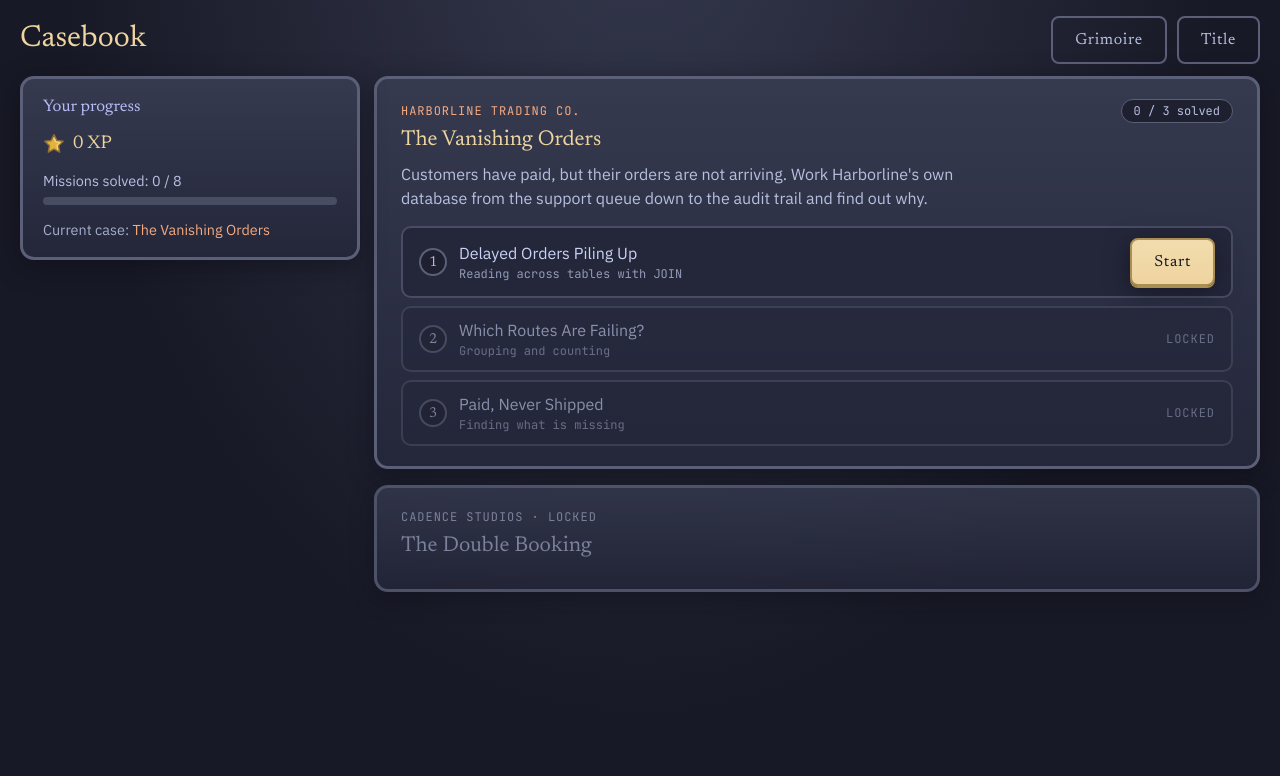
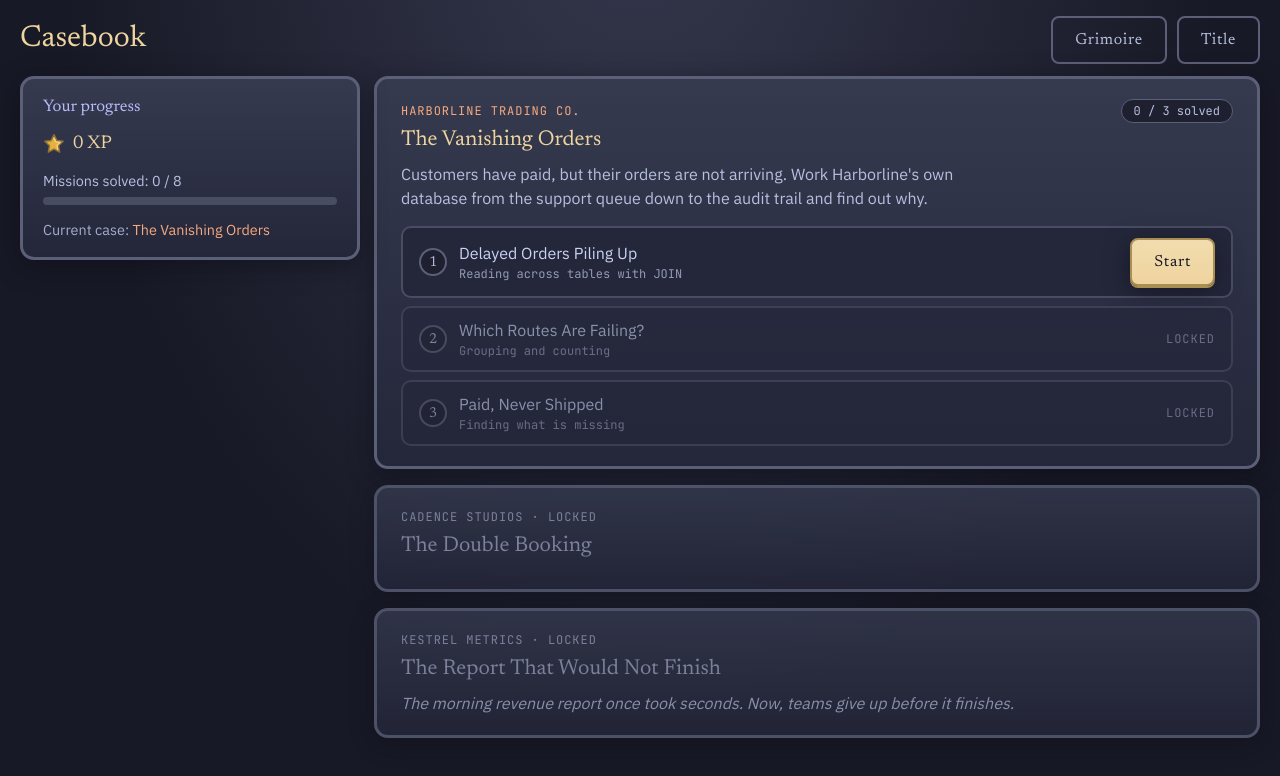
Before and after one commit to boonyarit-iamsaard/sql-grimoire, a React (Vite) app in the folder apps/web/: page /#/cases in a window 1280 px wide. Shown: the top 776 px of the page. Built offline with nearby package versions, Linux system fonts and the light colour scheme.

Commit message:
feat(cases): add locked performance incident teaser

```diff
--- a/apps/web/src/features/cases/case-catalog.ts
+++ b/apps/web/src/features/cases/case-catalog.ts
@@ -151,6 +151,15 @@ const cases: readonly Case[] = [
       halfFinishedBooking.id,
     ],
   },
+  {
+    id: "kestrel",
+    name: "The Report That Would Not Finish",
+    company: "Kestrel Metrics",
+    summary: "",
+    missionIds: [],
+    comingSoonNote:
+      "The morning revenue report once took seconds. Now, teams give up before it finishes.",
+  },
 ];
 
 export const caseCatalog = new CaseCatalog(missions, cases);
```
Also changed, not shown: 1 other file (tests, documents, lock files or other folders).
